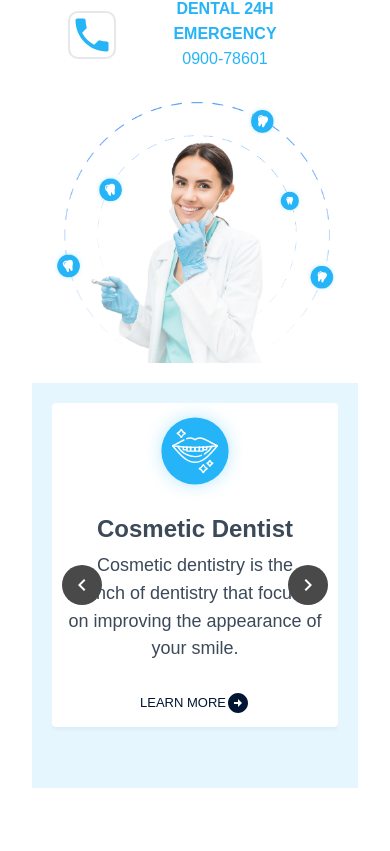
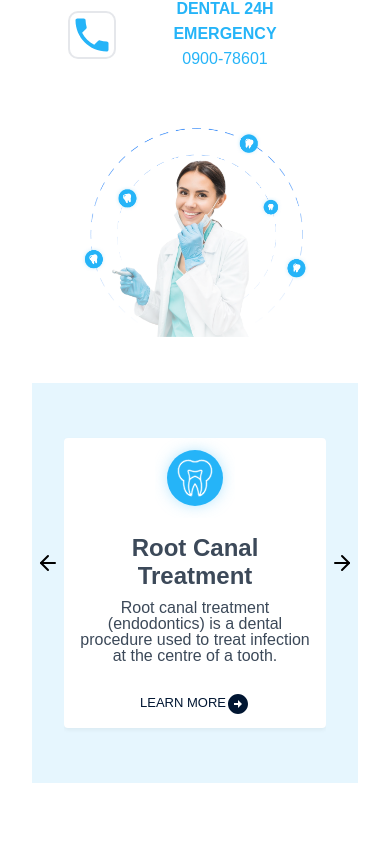
Before and after one commit to Konu21/dental-website, a React (Vite) app: page / in a window 390 px wide. Shown: the part 833-1684 px from the top of the page. Built offline with nearby package versions, Linux system fonts and the light colour scheme.

Commit message:
Add motion library and implement animated transitions in ServicesSection and Navbar

```diff
--- a/package.json
+++ b/package.json
@@ -18,6 +18,7 @@
     "@mui/styled-engine-sc": "^6.4.3",
     "@tailwindcss/postcss": "^4.0.12",
     "@tailwindcss/vite": "^4.0.14",
+    "motion": "^12.6.2",
     "mui-tel-input": "^8.0.1",
     "react": "^18.2.0",
     "react-dom": "^18.2.0",
--- a/src/App.tsx
+++ b/src/App.tsx
@@ -2,6 +2,7 @@ import { ThemeProvider } from "@mui/material/styles";
 import theme from "./theme";
 import { Box } from "@mui/material";
 import { BrowserRouter as Router, Routes, Route } from "react-router-dom";
+import * as motion from "motion/react-client";
 
 import Navbar from "./components/Navbar/Navbar";
 import Home from "./components/Home/Home";
@@ -14,11 +15,21 @@ import Layout from "./components/Layout";
 function App() {
   return (
     <ThemeProvider theme={theme}>
-      <Box className="p-0 m-0 min-h-screen bg-inherit">
+      <div className="p-0 m-0 min-h-screen bg-inherit">
         <Router>
           <Layout>
-            <Box className="lg:p-12 pt-5">
-              <Navbar />
+            <Box className="lg:px-12 pt-5">
+              <motion.div
+                initial={{ opacity: 0, y: -20 }}
+                animate={{ opacity: 1, y: 0 }}
+                transition={{
+                  duration: 0.8,
+                  ease: "easeInOut",
+                  delay: 0.3,
+                }}
+              >
+                <Navbar />
+              </motion.div>
               <Routes>
                 <Route path="/" element={<Home />} />
                 <Route path="/home" element={<Home />} />
@@ -29,7 +40,7 @@ function App() {
             </Box>
           </Layout>
         </Router>
-      </Box>
+      </div>
     </ThemeProvider>
   );
 }
--- a/src/components/Home/sections/HeroSection.tsx
+++ b/src/components/Home/sections/HeroSection.tsx
@@ -1,6 +1,8 @@
 import { Grid2, Typography, Box, Button } from "@mui/material";
 import PhoneIcon from "@mui/icons-material/Phone";
 import { useTheme } from "@mui/material/styles";
+
+import * as motion from "motion/react-client";
 
 function HeroSection() {
   const theme = useTheme();
@@ -14,6 +16,13 @@ function HeroSection() {
       >
         <Grid2 size={{ md: 12, lg: 6 }}>
           <Box className="p-2 md:p-12 flex flex-col gap-16">
+            <motion.div
+              initial={{ x: -100, opacity: 0 }}
+              whileInView={{ x: 0, opacity: 1 }}
+              exit={{ x: -100, opacity: 0 }}
+              viewport={{ margin: "-25% 0px -25% 0px", once: false }}
+              transition={{ duration: 0.8 }}
+            >
               <Typography
                 className="text-center md:text-left"
                 sx={{
@@ -25,6 +34,14 @@ function HeroSection() {
               >
                 Get ready for your best ever Dental Experience!
               </Typography>
+            </motion.div>
+            <motion.div
+              initial={{ x: -100, opacity: 0 }}
+              whileInView={{ x: 0, opacity: 1 }}
+              exit={{ x: -100, opacity: 0 }}
+              viewport={{ margin: "-25% 0px -25% 0px", once: false }}
+              transition={{ duration: 0.8, delay: 0.3 }}
+            >
               <Typography
                 className="text-center md:text-left"
                 sx={{
@@ -36,6 +53,14 @@ function HeroSection() {
                 provide the best products to our patients, So don’t worry about
                 anything and book yourself.
               </Typography>
+            </motion.div>
+            <motion.div
+              initial={{ opacity: 0, y: 50 }}
+              whileInView={{ y: 0, opacity: 1 }}
+              exit={{ opacity: 0, y: 50 }}
+              viewport={{ margin: "-25% 0px -5% 0px", once: false }}
+              transition={{ duration: 0.8, delay: 0.6 }}
+            >
               <Box className="flex flex-col md:flex-row gap-10">
                 <Button
                   variant="contained"
@@ -92,11 +117,20 @@ function HeroSection() {
                   </Box>
                 </Button>
               </Box>
+            </motion.div>
           </Box>
         </Grid2>
         <Grid2 size={{ md: 12, lg: 6 }}>
           <Box className="">
-            <img src="/avatar.png" alt="" />
+            <motion.div
+              initial={{ opacity: 0, scale: 0.8 }}
+              whileInView={{ x: 0, opacity: 1 }}
+              exit={{ opacity: 0, scale: 0.8 }}
+              viewport={{ margin: "-25% 0px -25% 0px", once: false }}
+              transition={{ duration: 2, ease: "easeInOut" }}
+            >
+              <img src="/avatar.png" alt="Dentist Avatar" loading="lazy" />
+            </motion.div>
           </Box>
         </Grid2>
       </Grid2>
--- a/src/components/Home/sections/ServiceCard.tsx
+++ b/src/components/Home/sections/ServiceCard.tsx
@@ -18,9 +18,9 @@ interface Service {
 
 function ServiceCard({ service, theme }: { service: Service; theme: Theme }) {
   return (
-    <Card className="flex flex-col text-center rounded-[10px] items-center">
+    <Card className="flex flex-col text-center rounded-[20px] items-center">
       <CardMedia
-        sx={{ height: "6em", width: "6em" }}
+        sx={{ height: "5em", width: "5em" }}
         image={service.photo}
         title={service.title}
       />
@@ -32,7 +32,13 @@ function ServiceCard({ service, theme }: { service: Service; theme: Theme }) {
         >
           {service.title}
         </Typography>
-        <Typography sx={{ ...theme.typography.body2 }}>
+        <Typography
+          sx={{
+            fontSize: "1rem",
+            lineHeight: "100%",
+            fontWeight: 400,
+          }}
+        >
           {service.text}
         </Typography>
       </CardContent>
--- a/src/components/Home/sections/ServicesSection.tsx
+++ b/src/components/Home/sections/ServicesSection.tsx
@@ -1,8 +1,9 @@
 import { Box, useMediaQuery } from "@mui/material";
+import { useState } from "react";
+import { AnimatePresence, motion, wrap } from "motion/react";
 
 import { useTheme } from "@mui/material/styles";
 import ServiceCard from "./ServiceCard";
-import Carousel from "react-material-ui-carousel";
 
 function ServicesSection() {
   const theme = useTheme();
@@ -27,23 +28,72 @@ function ServicesSection() {
     },
   ];
   const isMobile = useMediaQuery(theme.breakpoints.down("md"));
+  const [selectedItem, setSelectedItem] = useState(0);
+  const [direction, setDirection] = useState<1 | -1>(1);
+
+  function setSlide(newDirection: 1 | -1) {
+    const nextItem = wrap(0, services.length, selectedItem + newDirection);
+    setSelectedItem(nextItem);
+    setDirection(newDirection);
+  }
   return (
-    <Box
-      className="w-full flex justify-center items-center p-5 md:p-15 md:rounded-[10px]"
-      sx={{ backgroundColor: theme.palette.primary.light }}
+    // <Box>
+    <motion.div
+      className="w-full relative flex justify-center items-center sm:p-5 md:p-15 md:rounded-[10px]"
+      style={{
+        backgroundColor: theme.palette.primary.light,
+      }}
+      initial={{ opacity: 0, y: 50 }}
+      whileInView={{ opacity: 1, y: 0 }}
+      exit={{ opacity: 0, y: 50 }}
+      viewport={{ margin: "-15% 0px -15% 0px", once: false }}
+      transition={{
+        type: "spring",
+        duration: 0.8,
+        ease: "easeInOut",
+      }}
     >
       {isMobile ? (
-        <Carousel
-          navButtonsAlwaysVisible={true}
-          indicators={false}
-          className="w-full max-w-sm pb-10"
-        >
-          {services.map((service, index) => (
-            <ServiceCard key={index} service={service} theme={theme} />
-          ))}
-        </Carousel>
+        <Box className="flex relative justify-center items-center w-full rounded-[20px] max-w-sm h-[400px] overflow-hidden">
+          <motion.button
+            initial={false}
+            aria-label="Previous"
+            className="w-10 h-10 rounded-full flex justify-center items-center top-1/2 left-5 -translate-y-1/2 z-10 outline-offset-2"
+            onClick={() => setSlide(-1)}
+            whileFocus={{ outline: "2px solid #0cdcf7" }}
+          >
+            <ArrowLeft />
+          </motion.button>
+          <Box className="relative w-full max-w-sm h-[400px] flex justify-center items-center overflow-hidden">
+            <AnimatePresence
+              custom={direction}
+              initial={false}
+              mode="popLayout"
+            >
+              <motion.div
+                key={selectedItem}
+                initial={{ opacity: 0, x: direction * 50 }}
+                animate={{ opacity: 1, x: 0 }}
+                exit={{ opacity: 0, x: direction * -50 }}
+                transition={{ delay: 0.2, type: "spring", bounce: 0.4 }}
+                className="absolute w-full h-full flex justify-center items-center"
+              >
+                <ServiceCard service={services[selectedItem]} theme={theme} />
+              </motion.div>
+            </AnimatePresence>
+          </Box>
+          <motion.button
+            initial={false}
+            aria-label="Next"
+            className="w-10 h-10 rounded-full flex justify-center items-center top-1/2 left-5 -translate-y-1/2 z-10 outline-offset-2"
+            onClick={() => setSlide(1)}
+            whileFocus={{ outline: "2px solid #0cdcf7" }}
+          >
+            <ArrowRight />
+          </motion.button>
+        </Box>
       ) : (
-        <Box className="w-full flex flex-wrap justify-center gap-5">
+        <Box className="w-full flex flex-wrap justify-center gap-10">
           {services.map((service, index) => (
             <div
               key={index}
@@ -54,8 +104,46 @@ function ServicesSection() {
           ))}
         </Box>
       )}
-    </Box>
+    </motion.div>
+    //</Box>
   );
 }
 
 export default ServicesSection;
+function ArrowLeft() {
+  return (
+    <svg
+      xmlns="http://www.w3.org/2000/svg"
+      width="24"
+      height="24"
+      viewBox="0 0 24 24"
+      fill="none"
+      stroke="currentColor"
+      strokeWidth="2"
+      strokeLinecap="round"
+      strokeLinejoin="round"
+    >
+      <path d="m12 19-7-7 7-7" />
+      <path d="M19 12H5" />
+    </svg>
+  );
+}
+
+function ArrowRight() {
+  return (
+    <svg
+      xmlns="http://www.w3.org/2000/svg"
+      width="24"
+      height="24"
+      viewBox="0 0 24 24"
+      fill="none"
+      stroke="currentColor"
+      strokeWidth="2"
+      strokeLinecap="round"
+      strokeLinejoin="round"
+    >
+      <path d="M5 12h14" />
+      <path d="m12 5 7 7-7 7" />
+    </svg>
+  );
+}
```
Also changed, not shown: src/components/Home/sections/TeamSection.tsx (+47 -4 lines), 1 other file (tests, documents, lock files or other folders). Lines whose indentation alone changed are shown as unchanged.
